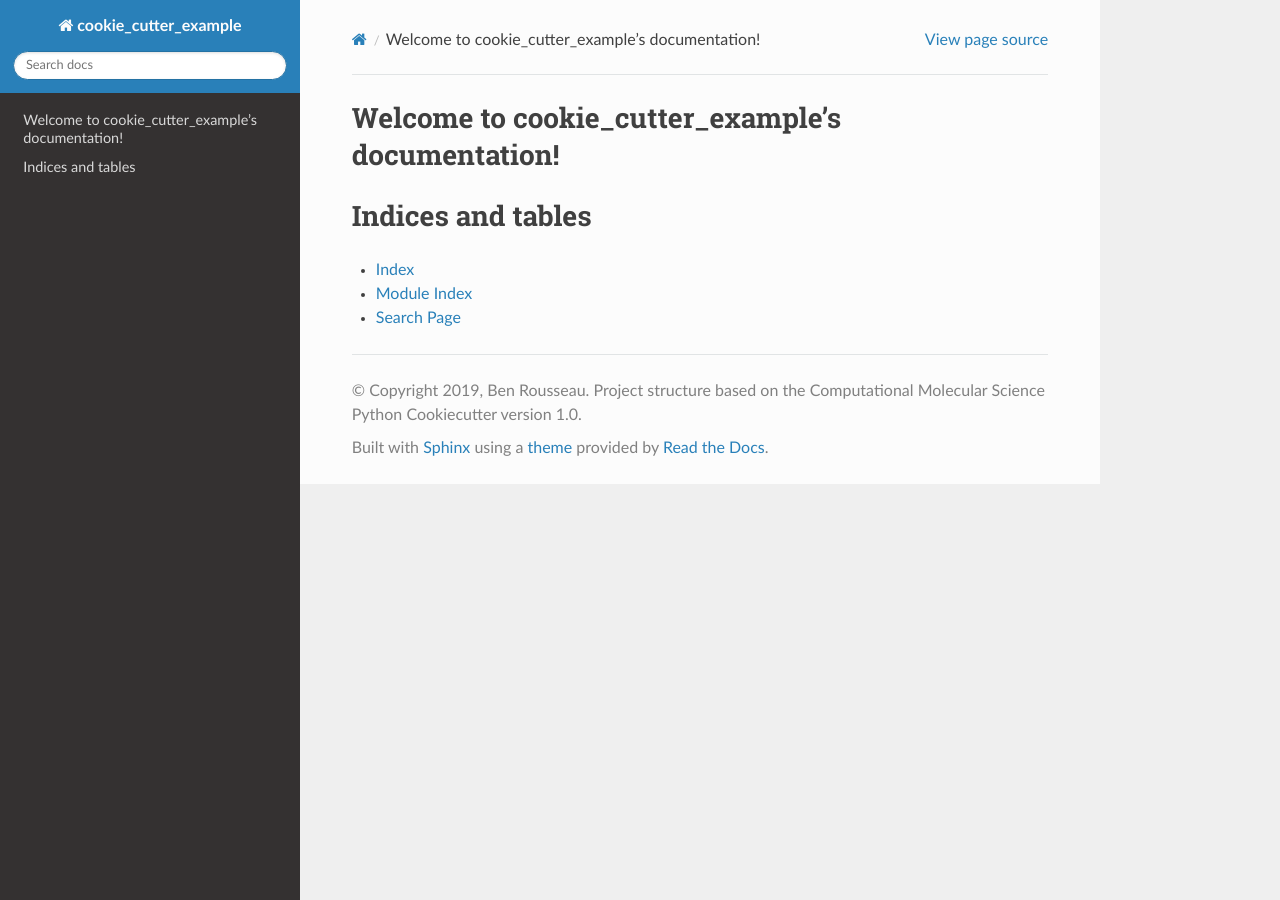
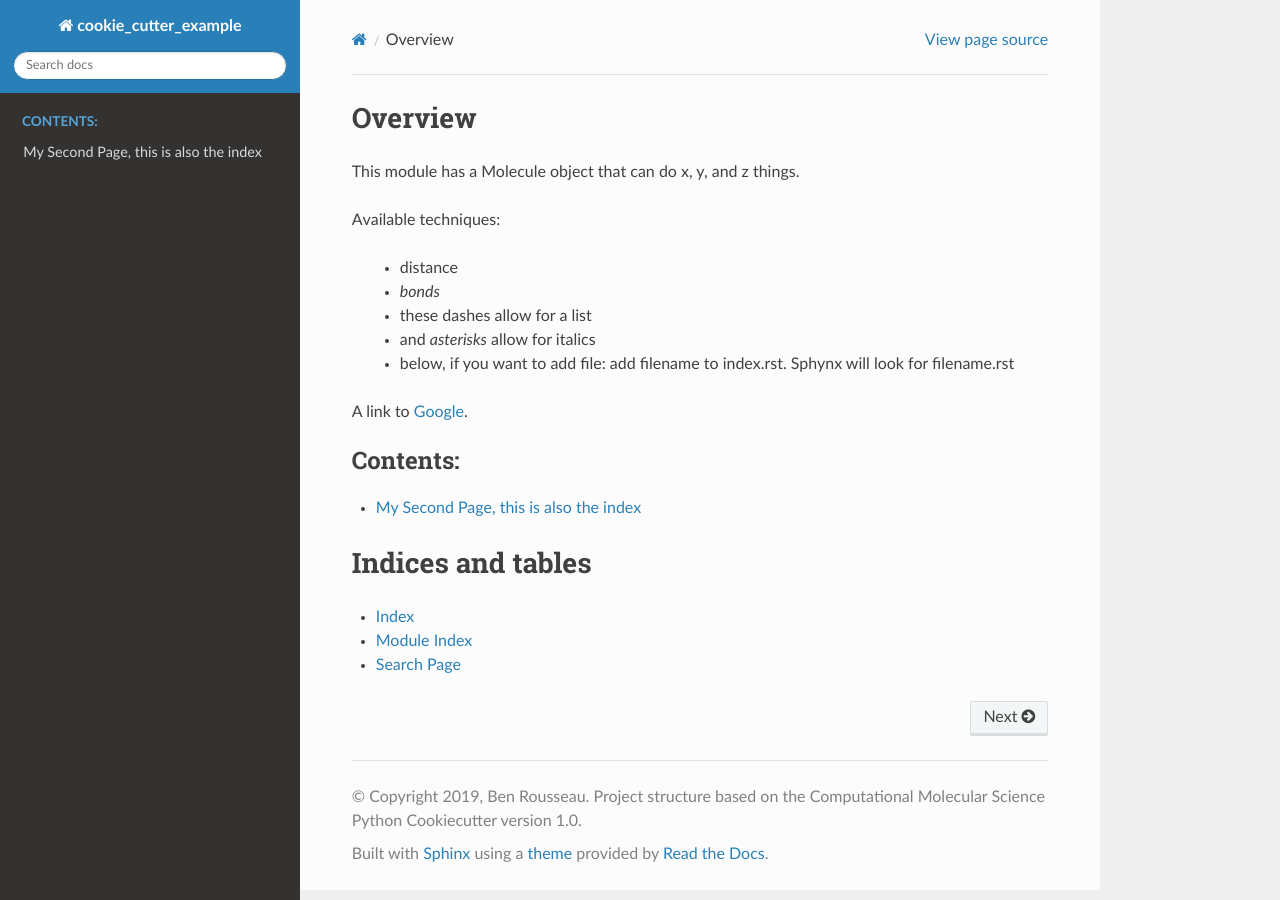
Before and after one commit to b-rousse/cookie_cutter_example, a Sphinx documentation site: the page built from docs/index.rst, in a window 1280 px wide. Built offline with Sphinx 7.4.7 and the Read the Docs theme 2.0.0, drawn with Linux system fonts in a browser that asks for light colours.

Commit message:
Added text to index and added mysecondpage.rst

```diff
--- a/docs/index.rst
+++ b/docs/index.rst
@@ -3,14 +3,26 @@
    You can adapt this file completely to your liking, but it should at least
    contain the root `toctree` directive.
 
-Welcome to cookie_cutter_example's documentation!
+Overview
 =========================================================
+
+This module has a Molecule object that can do x, y, and z things.
+
+Available techniques:
+
+ - distance
+ - *bonds*
+ - these dashes allow for a list
+ - and *asterisks* allow for italics
+ - below, if you want to add file: add filename to index.rst. Sphynx will look for filename.rst
+
+A link to `Google <www.google.com>`_.
 
 .. toctree::
    :maxdepth: 2
    :caption: Contents:
 
-
+   mysecondpage
 
 Indices and tables
 ==================
--- /dev/null
+++ b/docs/mysecondpage.rst
@@ -0,0 +1,4 @@
+My Second Page, this is also the index
+======================================
+
+Lorem ipsum, blah.
```
